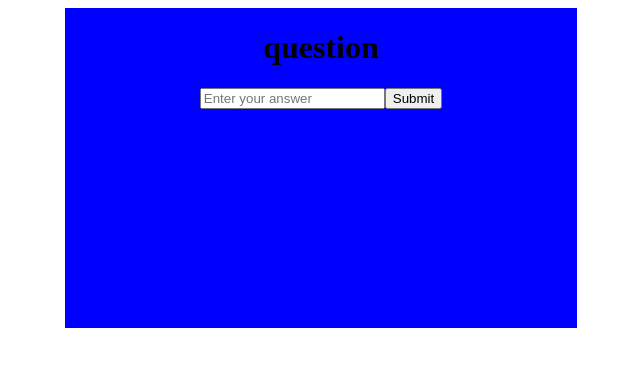
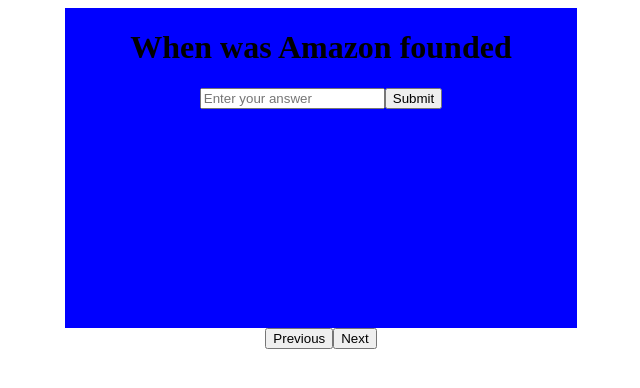
Before and after one commit to mofeimw/quizme-ui, a React (Vite) app: page / in a window 1280 px wide. Shown: the top 388 px of the page, without its empty margins (319-959 px from the left). Built offline with nearby package versions, Linux system fonts and the light colour scheme.

Commit message:
multiple flashcards and next/previous buttons

```diff
--- a/src/App.css
+++ b/src/App.css
@@ -0,0 +1,5 @@
+.arrows {
+    display: flex;
+    justify-content: center;
+    align-items: center;
+}
--- a/src/App.jsx
+++ b/src/App.jsx
@@ -1,15 +1,51 @@
+import { useState } from 'react'
 import FlashCard from './FlashCard';
 import './App.css'
 
 function App() {
+  const flashcards = [
+    { question: 'When was Amazon founded', answer: '1994' },
+    { question: 'What city is Amazon headquartered in', answer: 'Seattle' },
+    { question: 'What was Amazon\'s original focus as a marketplace', answer: 'Books' },
+    { question: 'What division of Amazon is a cloud computing service provider', answer: 'AWS' },
+  ];
+  const [index, setIndex] = useState(0);
+
+  const previousCard = () => {
+    setIndex((prevIndex) => {
+      if (prevIndex === 0) {
+        return flashcards.length - 1;
+      } else {
+        return prevIndex - 1;
+      }
+    });
+  };
+
+  const nextCard = () => {
+    setIndex((prevIndex) => {
+      if (prevIndex === flashcards.length - 1) {
+        return 0;
+      } else {
+        return prevIndex + 1;
+      }
+    });
+  };
+
   return (
     <>
-      <FlashCard
-        question="question"
-        answer="answer"
-      />
+      <div className="interface">
+        <FlashCard
+          question={flashcards[index].question}
+          answer={flashcards[index].answer}
+        />
+
+        <div className="arrows">
+          <button onClick={previousCard}>Previous</button>
+          <button onClick={nextCard}>Next</button>
+        </div>
+      </div>
     </>
-  )
+  );
 }
 
 export default App
--- a/src/FlashCard.css
+++ b/src/FlashCard.css
@@ -12,6 +12,10 @@
     text-align: center;
     transition: transform 0.6s;
     transform-style: preserve-3d;
+}
+
+.no-animation .card {
+    transition: none;
 }
 
 .flipped {
--- a/src/FlashCard.jsx
+++ b/src/FlashCard.jsx
@@ -1,14 +1,21 @@
-import { useState } from 'react'
+import { useState, useEffect } from 'react'
 import './FlashCard.css'
 
 /* eslint-disable react/prop-types */
 
 function FlashCard({question, answer}) {
   const [flipped, setFlipped] = useState(false);
+  const [isUpdating, setIsUpdating] = useState(false);
   const [userInput, setUserInput] = useState('');
   const [feedback, setFeedback] = useState('');
 
+  useEffect(() => {
+    setIsUpdating(true);
+    setFlipped(false);
+  }, [question, answer]);
+
   const flipCard = () => {
+    setIsUpdating(false);
     setFlipped(!flipped);
   };
 
@@ -31,7 +38,7 @@
 
   return (
     <>
-      <div className="flashcard" onClick={flipCard}>
+      <div className={`flashcard ${isUpdating ? 'no-animation' : ''}`} onClick={flipCard}>
         <div className={`card ${flipped ? 'flipped' : ''}`}>
           <div className="front">
             <h1>{question}</h1>
```
